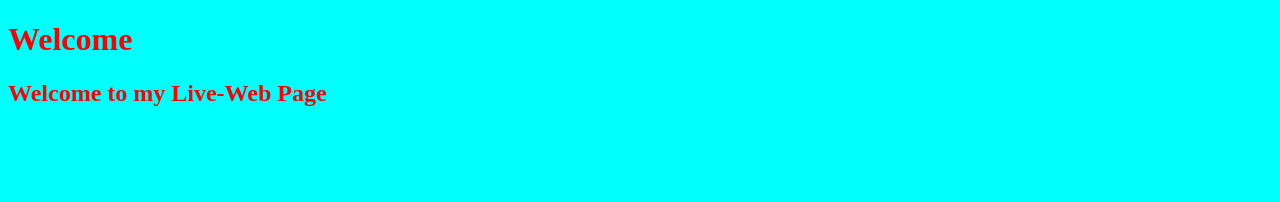
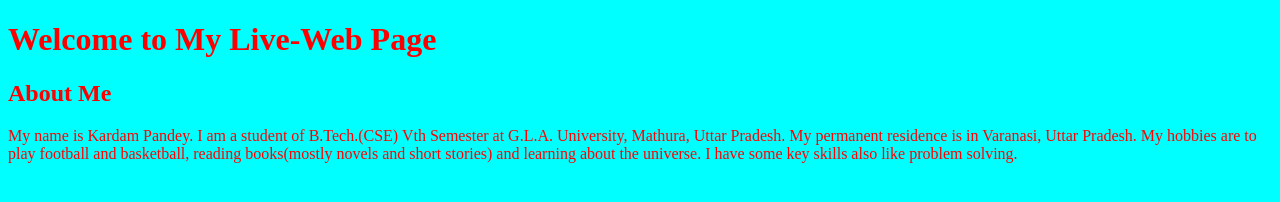
Before and after one commit to kdp-99114/FullStack-1_2020, a plain HTML site: page index.html in a window 1280 px wide. Drawn offline with Linux system fonts and the light colour scheme.

Commit message:
add another header h2 and paragraph

```diff
--- a/index.html
+++ b/index.html
@@ -13,7 +13,8 @@
     </style>
 </head>
 <body>
-    <h1>Welcome</h1>
-    <h2>Welcome to my Live-Web Page</h2>
+    <h1>Welcome to My Live-Web Page</h1>
+    <h2>About Me</h2>
+    <p>My name is Kardam Pandey. I am a student of B.Tech.(CSE) Vth Semester at G.L.A. University, Mathura, Uttar Pradesh. My permanent residence is in Varanasi, Uttar Pradesh. My hobbies are to play football and basketball, reading books(mostly novels and short stories) and learning about the universe. I have some key skills also like problem solving.</p>
 </body>
 </html>
```
